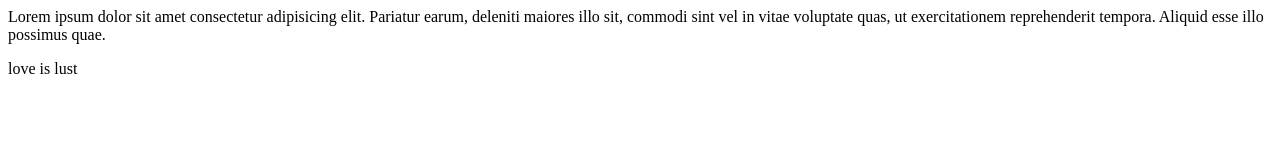
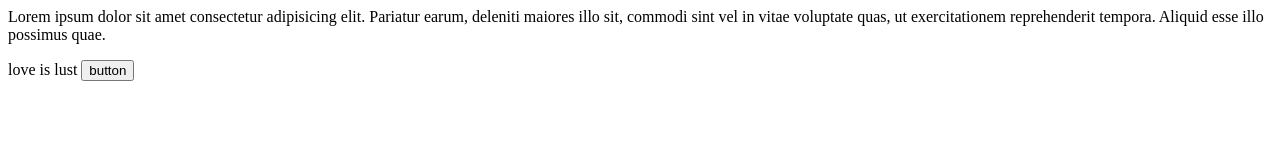
Before and after one commit to Adarsh-Gadpayle/local, a plain HTML site: page index.html in a window 1280 px wide. Drawn offline with Linux system fonts and the light colour scheme.

Commit message:
adding button

```diff
--- a/index.html
+++ b/index.html
@@ -1,2 +1,2 @@
 <p>Lorem ipsum dolor sit amet consectetur adipisicing elit. Pariatur earum, deleniti maiores illo sit, commodi sint vel in vitae voluptate quas, ut exercitationem reprehenderit tempora. Aliquid esse illo possimus quae.</p>
-<div>love is lust</div>
+<div>love is lust <button>button</button></div>
```
